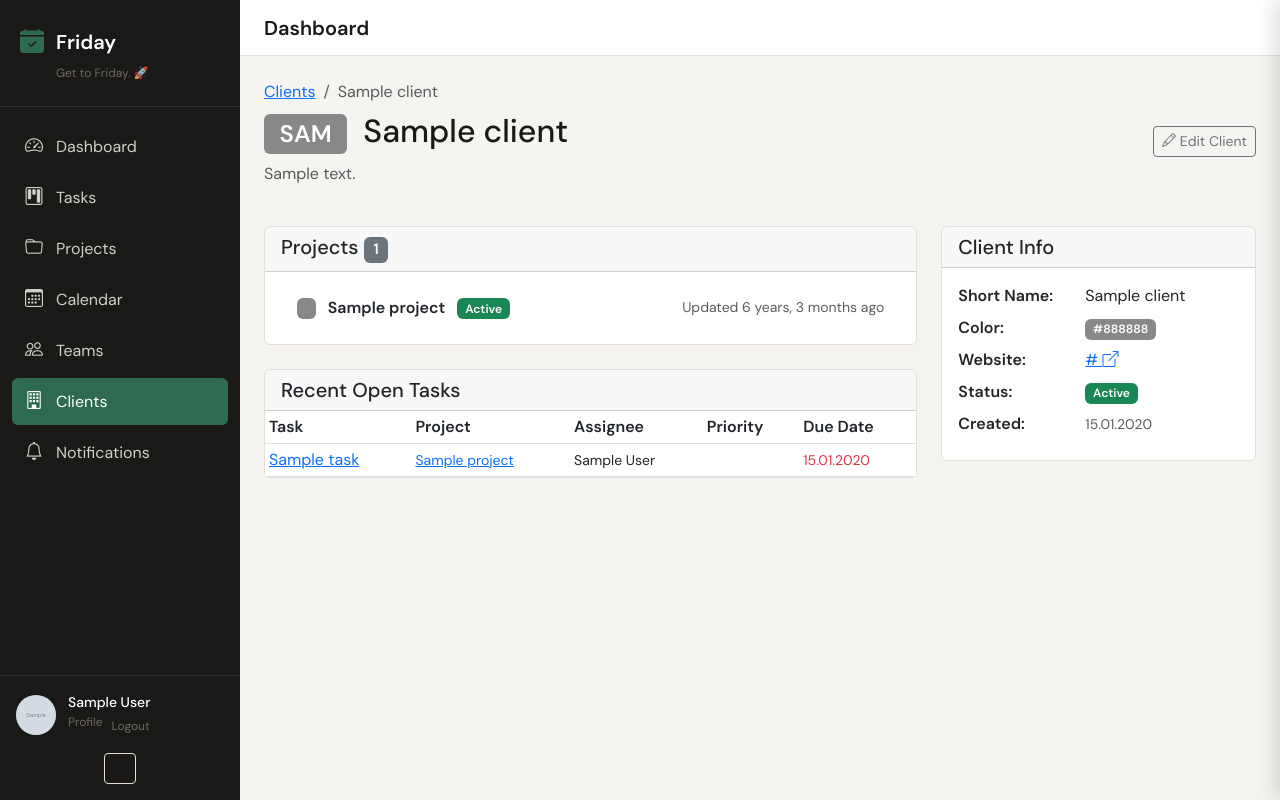
After one commit to gdsanger/Friday, a Django app: a page that uses templates/clients/detail.html in a window 1280 px wide. The commit adds this page. Run offline with Django 5.2, Linux system fonts and the light colour scheme; a user stored in the database is signed in; data comes from the database, SQL or seed files in the repository; tables that the repository leaves empty hold one stand-in row (values such as "Sample post"); grey boxes marked "Sample" are stand-in pictures; data that the repository does not hold is empty; parts of the project's set-up code (start-up, migrations or seed data) failed here and were passed over; some libraries are stand-ins or nearby versions.

Commit message:
Add Client model, views, templates and admin
Agent-Logs-Url: https://github.com/gdsanger/Friday/sessions/e10f5ea2-5449-40fb-b9f2-b493fe51b33c

Co-authored-by: gdsanger <59723667+gdsanger@users.noreply.github.com>

```diff
--- /dev/null
+++ b/apps/core/urls.py
@@ -0,0 +1,14 @@
+"""
+URL configuration for core app (clients).
+"""
+from django.urls import path
+from . import views
+
+app_name = 'core'
+
+urlpatterns = [
+    path('clients/', views.ClientListView.as_view(), name='client-list'),
+    path('clients/create/', views.ClientCreateView.as_view(), name='client-create'),
+    path('clients/<slug:slug>/', views.ClientDetailView.as_view(), name='client-detail'),
+    path('clients/<slug:slug>/edit/', views.ClientEditView.as_view(), name='client-edit'),
+]
--- a/apps/core/views.py
+++ b/apps/core/views.py
@@ -1,7 +1,25 @@
 """
 Core views for error handling and shared functionality.
 """
-from django.shortcuts import render
+from django.contrib.auth.mixins import LoginRequiredMixin
+from django.core.exceptions import PermissionDenied
+from django.db import models
+from django.db.models import Count, Q
+from django.shortcuts import render, redirect, get_object_or_404
+from django.urls import reverse
+from django.utils.text import slugify
+from django.views import View
+from django.views.generic import ListView, DetailView, UpdateView
+
+from .models import Client
+
+
+class StaffRequiredMixin(LoginRequiredMixin):
+    """Restrict view to staff users only."""
+    def dispatch(self, request, *args, **kwargs):
+        if not request.user.is_staff:
+            raise PermissionDenied
+        return super().dispatch(request, *args, **kwargs)
 
 
 def handler404(request, exception):
@@ -12,3 +30,72 @@ def handler404(request, exception):
 def handler500(request):
     """Custom 500 error handler."""
     return render(request, '500.html', status=500)
+
+
+class ClientListView(LoginRequiredMixin, ListView):
+    """All clients — visible to all authenticated users (read), edit for staff."""
+    model = Client
+    template_name = 'clients/list.html'
+    context_object_name = 'clients'
+
+    def get_queryset(self):
+        return Client.objects.filter(is_active=True).annotate(
+            project_count=Count('projects', distinct=True),
+            open_task_count=Count('tasks',
+                filter=~models.Q(tasks__status='done'), distinct=True),
+        )
+
+
+class ClientDetailView(LoginRequiredMixin, DetailView):
+    model = Client
+    template_name = 'clients/detail.html'
+
+    def get_context_data(self, **kwargs):
+        from apps.tasks.models import Task
+        ctx = super().get_context_data(**kwargs)
+        ctx['projects'] = self.object.projects.exclude(
+            status='archived'
+        ).order_by('-updated_at')
+        ctx['open_tasks'] = Task.objects.filter(
+            models.Q(client=self.object) |
+            models.Q(project__client=self.object)
+        ).exclude(status='done').select_related(
+            'project', 'assigned_to_user', 'assigned_to_team'
+        ).order_by('due_date', '-priority')[:20]
+        return ctx
+
+
+class ClientCreateView(StaffRequiredMixin, View):
+    def get(self, request):
+        return render(request, 'clients/form.html')
+
+    def post(self, request):
+        name       = request.POST.get('name', '').strip()
+        short_name = request.POST.get('short_name', '').strip()
+        color      = request.POST.get('color', '#6366f1')
+        description= request.POST.get('description', '').strip()
+        website    = request.POST.get('website', '').strip()
+
+        if not name:
+            return render(request, 'clients/form.html',
+                          {'error': 'Name is required.'})
+
+        slug = slugify(name)
+        base, n = slug, 1
+        while Client.objects.filter(slug=slug).exists():
+            slug = f'{base}-{n}'; n += 1
+
+        client = Client.objects.create(
+            name=name, slug=slug, short_name=short_name,
+            color=color, description=description, website=website,
+        )
+        return redirect('core:client-detail', slug=client.slug)
+
+
+class ClientEditView(StaffRequiredMixin, UpdateView):
+    model = Client
+    template_name = 'clients/form.html'
+    fields = ['name', 'short_name', 'description', 'color', 'website', 'is_active']
+
+    def get_success_url(self):
+        return reverse('core:client-detail', kwargs={'slug': self.object.slug})
--- a/config/urls.py
+++ b/config/urls.py
@@ -19,6 +19,7 @@ urlpatterns = [
     path('notifications/', include('apps.notifications.urls')),
     path('admin-panel/', include('apps.admin_panel.urls')),
     path('api/mail/', include('apps.mail.urls')),
+    path('', include('apps.core.urls')),
     path('', include('apps.ai.urls')),
 ]
 
--- /dev/null
+++ b/templates/clients/detail.html
@@ -0,0 +1,189 @@
+{% extends 'base.html' %}
+{% load static %}
+{% load friday_tags %}
+
+{% block title %}{{ client.name }} - Clients - Friday{% endblock %}
+
+{% block content %}
+<div class="d-flex justify-content-between align-items-center mb-4">
+    <div>
+        <nav aria-label="breadcrumb">
+            <ol class="breadcrumb mb-2">
+                <li class="breadcrumb-item"><a href="{% url 'core:client-list' %}">Clients</a></li>
+                <li class="breadcrumb-item active" aria-current="page">{{ client.name }}</li>
+            </ol>
+        </nav>
+        <h2>
+            <span class="badge me-2" style="background-color: {{ client.color }};">
+                {{ client.short_name|default:client.name|slice:":3"|upper }}
+            </span>
+            {{ client.name }}
+        </h2>
+        {% if client.description %}
+        <p class="text-muted">{{ client.description }}</p>
+        {% endif %}
+    </div>
+    <div>
+        {% if request.user.is_staff %}
+        <a href="{% url 'core:client-edit' client.slug %}"
+           class="btn btn-outline-secondary btn-sm">
+            <i class="bi bi-pencil"></i> Edit Client
+        </a>
+        {% endif %}
+    </div>
+</div>
+
+<div class="row">
+    <!-- Left Column: Projects & Tasks -->
+    <div class="col-lg-8">
+        <!-- Projects -->
+        <div class="card mb-4">
+            <div class="card-header">
+                <h5 class="mb-0">Projects
+                    <span class="badge bg-secondary">{{ projects.count }}</span>
+                </h5>
+            </div>
+            <div class="card-body">
+                {% if projects %}
+                <div class="list-group list-group-flush">
+                    {% for project in projects %}
+                    <a href="{% url 'projects:project-detail' project.pk %}"
+                       class="list-group-item list-group-item-action">
+                        <div class="d-flex justify-content-between align-items-center">
+                            <div>
+                                <span class="badge me-2" style="background-color: {{ project.color }};">&nbsp;</span>
+                                <strong>{{ project.name }}</strong>
+                                {% if project.status == 'active' %}
+                                <span class="badge bg-success ms-2">Active</span>
+                                {% elif project.status == 'planning' %}
+                                <span class="badge bg-info ms-2">Planning</span>
+                                {% elif project.status == 'on_hold' %}
+                                <span class="badge bg-warning ms-2">On Hold</span>
+                                {% elif project.status == 'done' %}
+                                <span class="badge bg-secondary ms-2">Done</span>
+                                {% endif %}
+                            </div>
+                            <small class="text-muted">Updated {{ project.updated_at|timesince }} ago</small>
+                        </div>
+                    </a>
+                    {% endfor %}
+                </div>
+                {% else %}
+                <p class="text-muted text-center py-3">
+                    <i class="bi bi-folder"></i> No projects assigned to this client yet.
+                </p>
+                {% endif %}
+            </div>
+        </div>
+
+        <!-- Open Tasks -->
+        <div class="card">
+            <div class="card-header">
+                <h5 class="mb-0">Recent Open Tasks</h5>
+            </div>
+            <div class="card-body p-0">
+                {% if open_tasks %}
+                <div class="table-responsive">
+                    <table class="table table-sm mb-0">
+                        <thead>
+                            <tr>
+                                <th>Task</th>
+                                <th>Project</th>
+                                <th>Assignee</th>
+                                <th>Priority</th>
+                                <th>Due Date</th>
+                            </tr>
+                        </thead>
+                        <tbody>
+                            {% for task in open_tasks %}
+                            <tr>
+                                <td>
+                                    <a href="{% url 'tasks:task-detail' task.pk %}">
+                                        {{ task.title }}
+                                    </a>
+                                </td>
+                                <td>
+                                    <small>
+                                        <a href="{% url 'projects:project-detail' task.project.pk %}">
+                                            {{ task.project.name }}
+                                        </a>
+                                    </small>
+                                </td>
+                                <td>
+                                    <small>{{ task.assignee_display }}</small>
+                                </td>
+                                <td>
+                                    {% if task.priority %}
+                                    <i class="bi bi-{{ task.priority|priority_icon }}"
+                                       style="color: {{ task.priority|priority_color }}"></i>
+                                    {% endif %}
+                                </td>
+                                <td>
+                                    {% if task.due_date %}
+                                    <small class="{% if task.is_overdue %}text-danger{% endif %}">
+                                        {{ task.due_date|date:"d.m.Y" }}
+                                    </small>
+                                    {% endif %}
+                                </td>
+                            </tr>
+                            {% endfor %}
+                        </tbody>
+                    </table>
+                </div>
+                {% else %}
+                <p class="text-muted text-center py-3">
+                    <i class="bi bi-check-circle"></i> No open tasks for this client.
+                </p>
+                {% endif %}
+            </div>
+        </div>
+    </div>
+
+    <!-- Right Column: Client Info -->
+    <div class="col-lg-4">
+        <!-- Client Info -->
+        <div class="card">
+            <div class="card-header">
+                <h5 class="mb-0">Client Info</h5>
+            </div>
+            <div class="card-body">
+                <dl class="row mb-0">
+                    <dt class="col-sm-5">Short Name:</dt>
+                    <dd class="col-sm-7">{{ client.short_name|default:"—" }}</dd>
+
+                    <dt class="col-sm-5">Color:</dt>
+                    <dd class="col-sm-7">
+                        <span class="badge" style="background-color: {{ client.color }};">
+                            {{ client.color }}
+                        </span>
+                    </dd>
+
+                    {% if client.website %}
+                    <dt class="col-sm-5">Website:</dt>
+                    <dd class="col-sm-7">
+                        <a href="{{ client.website }}" target="_blank" rel="noopener">
+                            {{ client.website|truncatechars:30 }}
+                            <i class="bi bi-box-arrow-up-right"></i>
+                        </a>
+                    </dd>
+                    {% endif %}
+
+                    <dt class="col-sm-5">Status:</dt>
+                    <dd class="col-sm-7">
+                        {% if client.is_active %}
+                        <span class="badge bg-success">Active</span>
+                        {% else %}
+                        <span class="badge bg-secondary">Inactive</span>
+                        {% endif %}
+                    </dd>
+
+                    <dt class="col-sm-5">Created:</dt>
+                    <dd class="col-sm-7">
+                        <small class="text-muted">{{ client.created_at|date:"d.m.Y" }}</small>
+                    </dd>
+                </dl>
+            </div>
+        </div>
+    </div>
+</div>
+{% endblock %}
--- a/templates/partials/sidebar.html
+++ b/templates/partials/sidebar.html
@@ -29,6 +29,12 @@
             <i class="bi bi-people"></i>
             <span>Teams</span>
         </a>
+        {% if request.user.is_staff %}
+        <a href="{% url 'core:client-list' %}" class="nav-item {% if request.resolver_match.url_name|slice:":7" == 'client-' %}active{% endif %}">
+            <i class="bi bi-building"></i>
+            <span>Clients</span>
+        </a>
+        {% endif %}
         <a href="{% url 'notifications:notification-list' %}" class="nav-item {% if request.resolver_match.app_name == 'notifications' %}active{% endif %} position-relative">
             <i class="bi bi-bell"></i>
             <span>Notifications</span>
```
Also changed, not shown: apps/core/admin.py (+11 -1 lines), apps/core/management/commands/seed_clients.py (added, +53 -0 lines), apps/core/models.py (+28 -0 lines), apps/projects/models.py (+8 -0 lines), apps/tasks/models.py (+13 -0 lines), templates/clients/form.html (added, +112 -0 lines), templates/clients/list.html (added, +62 -0 lines), apps/core/management/__init__.py (added), apps/core/management/commands/__init__.py (added), apps/core/migrations/0003_add_client_model.py (added), apps/projects/migrations/0002_add_client_to_project.py (added), apps/tasks/migrations/0003_add_client_to_task.py (added).
